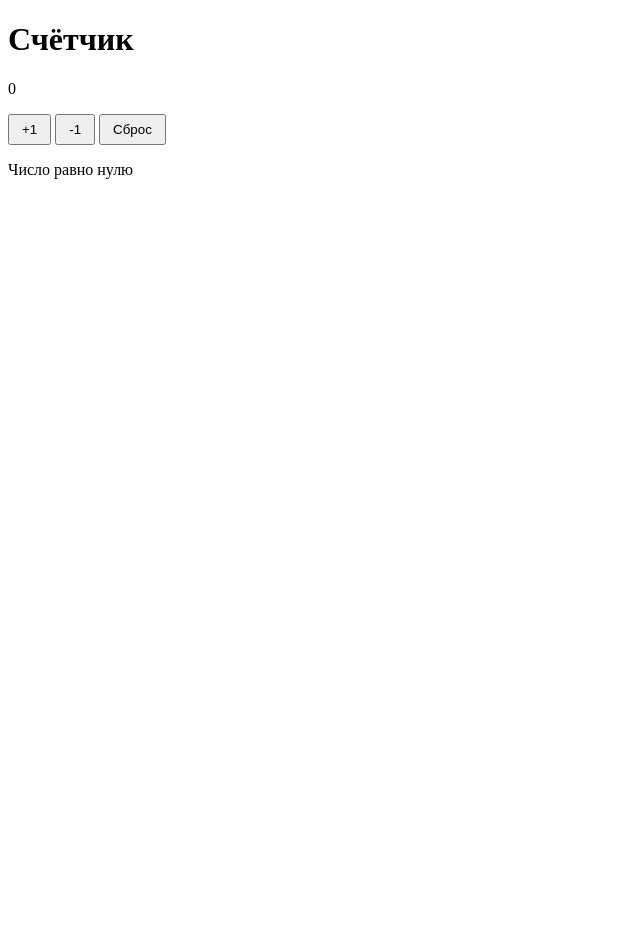
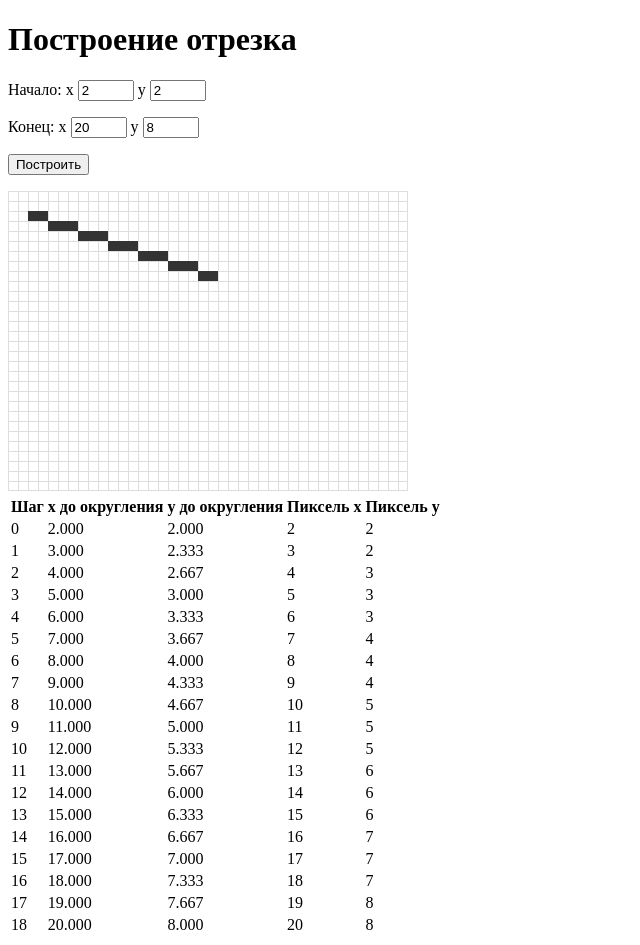
Before and after one commit to varvara200668-gif/third-course-varvara-migunova, a plain HTML site: page computer-graphics/01/index.html in a window 1280 px wide. Shown: the whole page, without its empty margins (0-640 px from the left). Before the commit the page ends 800 px from the top, so only its background shows below. Drawn offline with Linux system fonts and the light colour scheme.

Commit message:
Добавление файлов к Лабораторной работе 1

```diff
--- a/computer-graphics/01/index.html
+++ b/computer-graphics/01/index.html
@@ -2,16 +2,35 @@
 <html lang="ru">
 <head>
     <meta charset="UTF-8">
-    <title>Счётчик</title>
-    <link rel="stylesheet" href="style.css">
+    <title>Алгоритм ЦДА</title>
 </head>
 <body>
-    <h1>Счётчик</h1>
-    <p id="value">0</p>
-    <button id="plus">+1</button>
-    <button id="minus">-1</button>
-    <button id="reset">Сброс</button>
-    <p id="text">Число равно нулю</p>
-    <script src="app.js"></script>
+<h1>Построение отрезка</h1>
+<p>
+    Начало:
+    <label>x <input id="x1" type="number" value="2" min="0" max="39" step="1"></label>
+    <label>y <input id="y1" type="number" value="2" min="0" max="29" step="1"></label>
+</p>
+<p>
+    Конец:
+    <label>x <input id="x2" type="number" value="20" min="0" max="39" step="1"></label>
+    <label>y <input id="y2" type="number" value="8" min="0" max="29" step="1"></label>
+</p>
+<button id="build" type="button">Построить</button>
+<p id="message"></p>
+<canvas id="canvas" width="400" height="300"></canvas>
+<table>
+    <thead>
+        <tr>
+            <th>Шаг</th>
+            <th>x до округления</th>
+            <th>y до округления</th>
+            <th>Пиксель x</th>
+            <th>Пиксель y</th>
+        </tr>
+    </thead>
+    <tbody id="steps"></tbody>
+</table>
+<script src="app.js"></script>
 </body>
 </html>
```
Also changed, not shown: computer-graphics/01/README.md.
